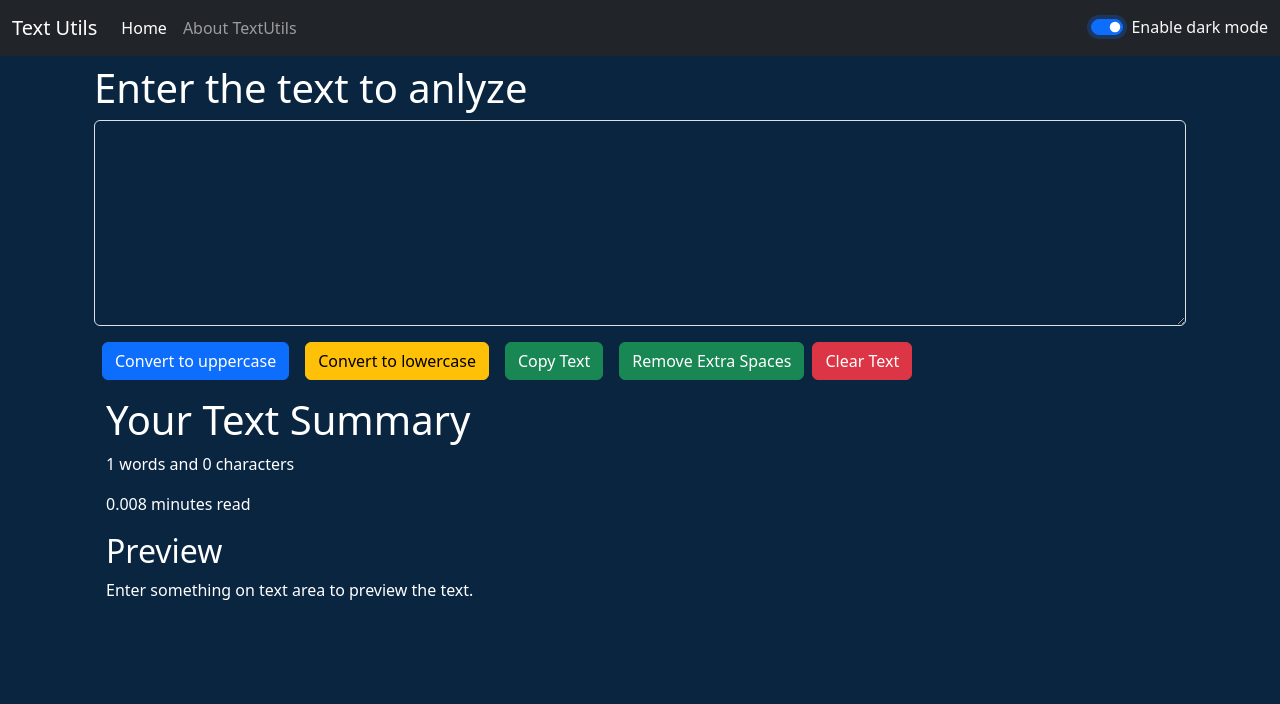
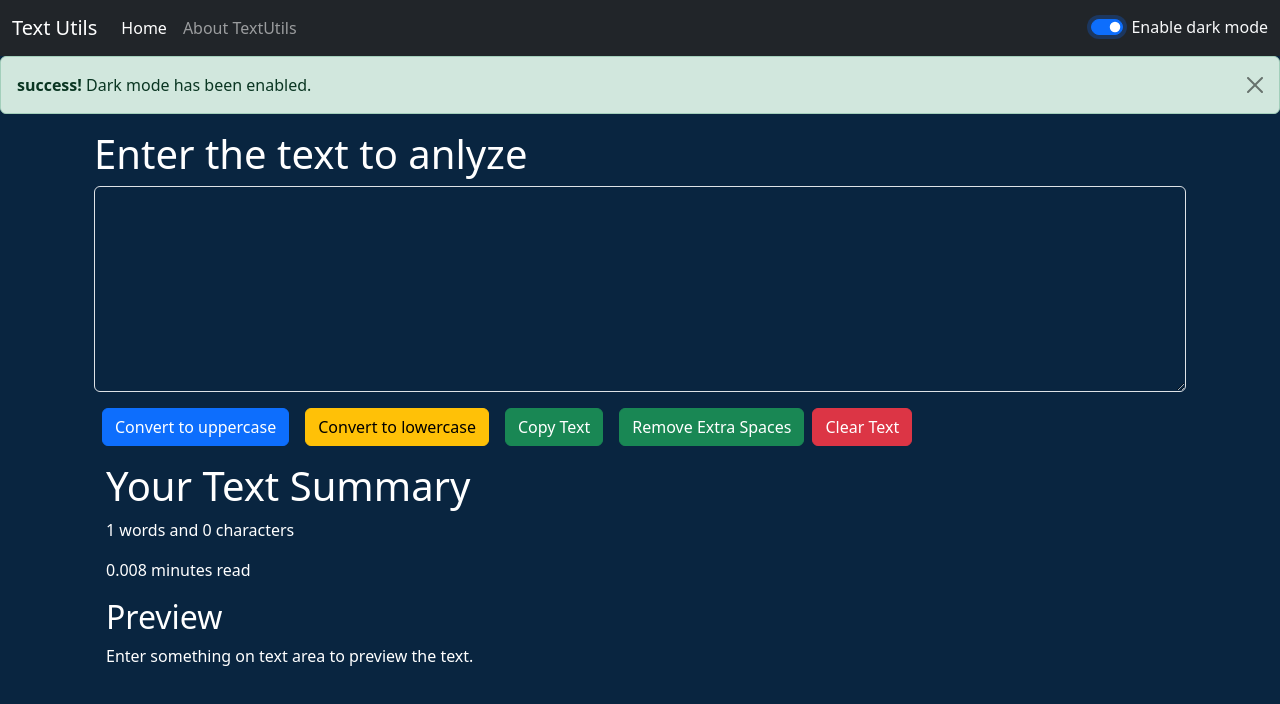
Before and after one commit to sandesh6190/TextUtils, a React (Create React App) app: page / in a window 1280 px wide. Both pictures are taken after a click on the checkbox "Enable dark mode". Shown: the top 704 px of the page. Built offline with nearby package versions, Linux system fonts and the light colour scheme.

Commit message:
Adding Alert

```diff
--- a/src/App.js
+++ b/src/App.js
@@ -2,27 +2,36 @@
 import './App.css';
 // import About from './Components/About';
 import Navbar from './Components/Navbar';
+import Alert from './Components/Alert';
 import TextForm from './Components/TextForm';
-
 
 function App() {
   const toggleMode = ()=> {
     if(mode === 'light'){
       setMode('dark');
       document.body.style.backgroundColor = '#092540';
+      showAlert("Dark mode has been enabled.", "success");
     }
     else{
       setMode('light');
       document.body.style.backgroundColor = 'white';
+      showAlert("Light mode has been enabled.", "success");
     }
   }
+  const showAlert = (message, type) =>{
+    setAlert({
+      msg: message,
+      type: type
+    })
+  }
   const [mode, setMode] = useState('light');
+  const [alert, setAlert] = useState(null);
 
   return (
     <>
     <Navbar title="Text Utils" mode={mode} toggleMode={toggleMode} aboutText="About TextUtils" />
-
     {/* toggleMode is passed only to call from navbar.js */}
+    <Alert alert={alert} />
     <div className='container'>
     <TextForm mode={mode} heading="Enter the text to anlyze"/>
     {/* <About /> */}
--- /dev/null
+++ b/src/Components/Alert.js
@@ -0,0 +1,10 @@
+import React from 'react'
+
+export default function Alert(props) {
+  return (
+        props.alert && <div className={`alert alert-${props.alert.type} alert-dismissible fade show`} role="alert">
+            <strong>{props.alert.type}!</strong> {props.alert.msg}
+            <button type="button" className="btn-close" data-bs-dismiss="alert" aria-label="Close"></button>
+        </div>
+  )
+}
```
